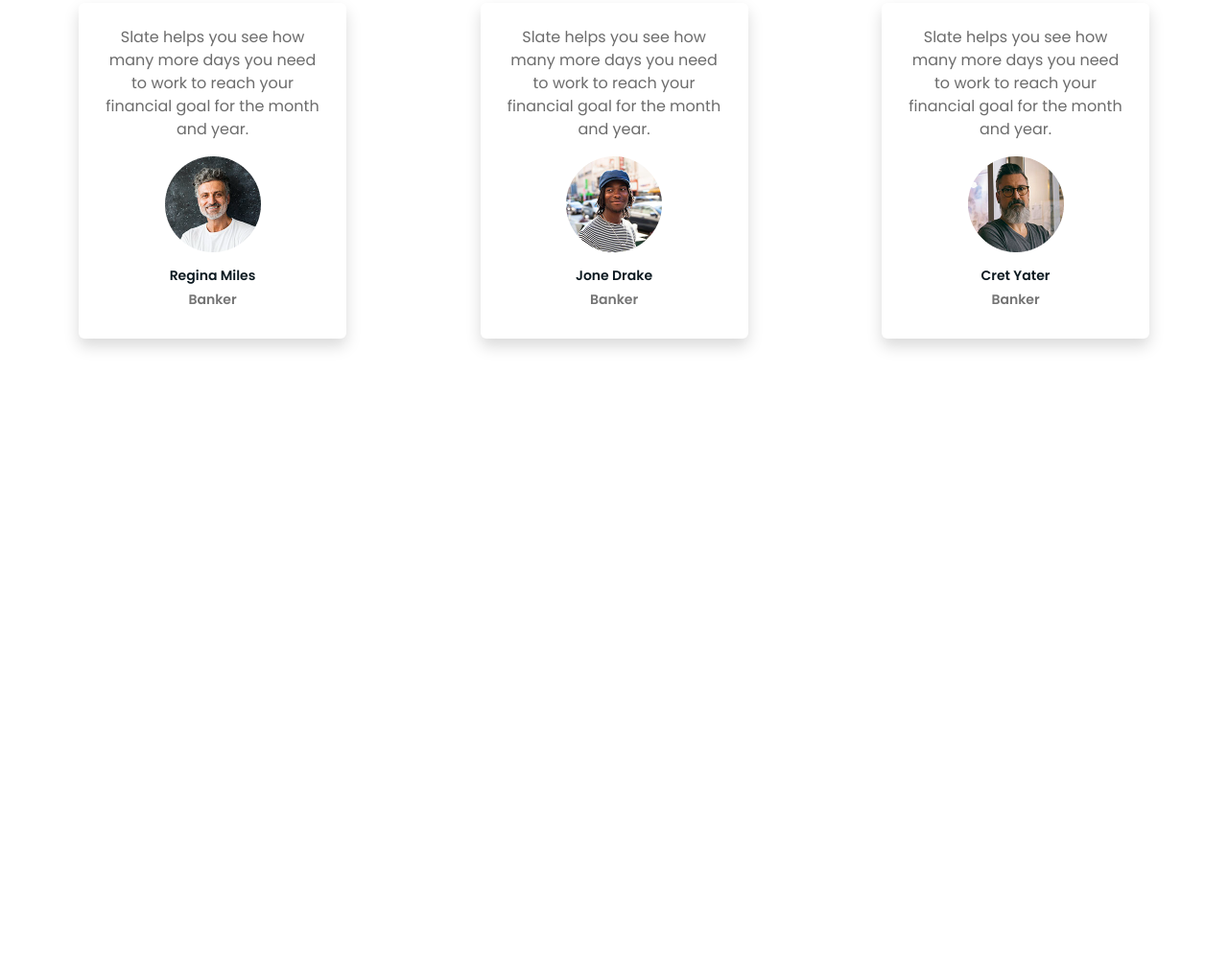
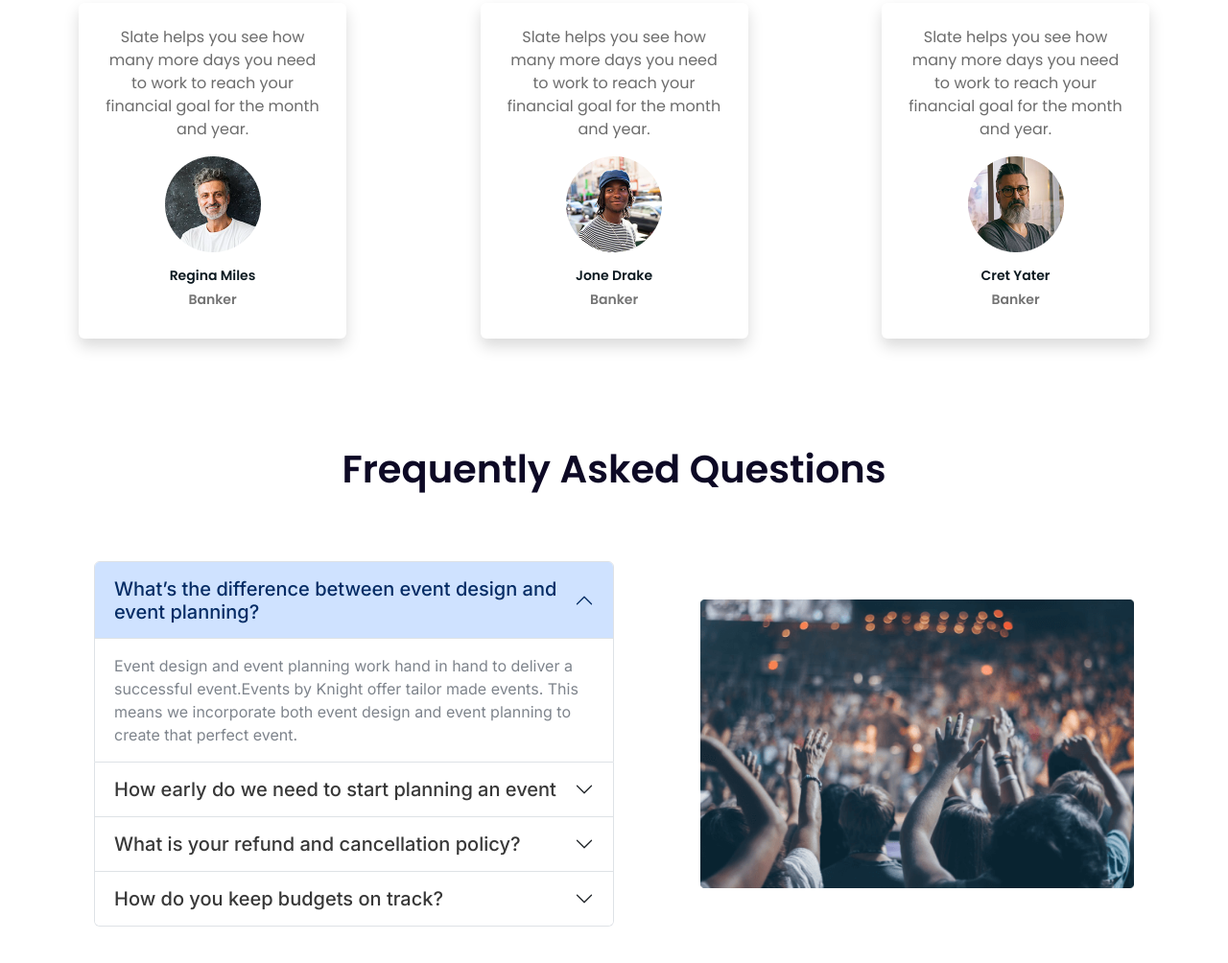
Before and after one commit to ajmainnishu/convention-center-phero, a plain HTML site: page index.html in a window 1280 px wide. Shown: the part 1179-2183 px from the top of the page at 96% size. Before the commit the page ends 1596 px from the top, so only its background shows below. Drawn offline with nearby package versions, Linux system fonts and the light colour scheme.

Commit message:
feat: Frequently asked section added

```diff
--- a/index.html
+++ b/index.html
@@ -151,6 +151,70 @@
         </section>
       <!-- happy section end -->
 
+
+      <!-- frequently section start -->
+      <section class="frequently">
+        <h2 class="text-center pt-5 pb-3 display-6">Frequently Asked Questions</h2>
+        <div class="d-flex justify-content-between flex-column-reverse flex-md-row my-5 px-3">
+          <div class="col-md-6 col-12 py-2">
+            <div class="accordion" id="accordionExample">
+              <div class="accordion-item">
+                <h3 class="accordion-header">
+                  <button class="accordion-button fs-5" type="button" data-bs-toggle="collapse" data-bs-target="#collapseOne" aria-expanded="true" aria-controls="collapseOne">
+                    What’s the difference between event design and event planning?
+                  </button>
+                </h3>
+                <div id="collapseOne" class="accordion-collapse collapse show" data-bs-parent="#accordionExample">
+                  <div class="accordion-body">
+                    Event design and event planning work hand in hand to deliver a successful event.Events by Knight offer tailor made events. This means we incorporate both event design and event planning to create that perfect event.
+                  </div>
+                </div>
+              </div>
+              <div class="accordion-item">
+                <h3 class="accordion-header">
+                  <button class="accordion-button collapsed fs-5" type="button" data-bs-toggle="collapse" data-bs-target="#collapseTwo" aria-expanded="false" aria-controls="collapseTwo">
+                    How early do we need to start planning an event
+                  </button>
+                </h3>
+                <div id="collapseTwo" class="accordion-collapse collapse" data-bs-parent="#accordionExample">
+                  <div class="accordion-body">
+                    Event design and event planning work hand in hand to deliver a successful event.Events by Knight offer tailor made events. This means we incorporate both event design and event planning to create that perfect event.
+                  </div>
+                </div>
+              </div>
+              <div class="accordion-item">
+                <h3 class="accordion-header">
+                  <button class="accordion-button collapsed fs-5" type="button" data-bs-toggle="collapse" data-bs-target="#collapseThree" aria-expanded="false" aria-controls="collapseThree">
+                    What is your refund and cancellation policy?
+                  </button>
+                </h3>
+                <div id="collapseThree" class="accordion-collapse collapse" data-bs-parent="#accordionExample">
+                  <div class="accordion-body">
+                    Event design and event planning work hand in hand to deliver a successful event.Events by Knight offer tailor made events. This means we incorporate both event design and event planning to create that perfect event.
+                  </div>
+                </div>
+              </div>
+              <div class="accordion-item">
+                <h3 class="accordion-header">
+                  <button class="accordion-button collapsed fs-5" type="button" data-bs-toggle="collapse" data-bs-target="#collapseFour" aria-expanded="false" aria-controls="collapseFour">
+                    How do you keep budgets on track?
+                  </button>
+                </h3>
+                <div id="collapseFour" class="accordion-collapse collapse" data-bs-parent="#accordionExample">
+                  <div class="accordion-body">
+                    Event design and event planning work hand in hand to deliver a successful event.Events by Knight offer tailor made events. This means we incorporate both event design and event planning to create that perfect event.
+                  </div>
+                </div>
+              </div>
+            </div>
+          </div>
+          <div class="col-md-5 col-12 d-flex align-items-center py-2">
+              <img class="w-100" src="./images/people.png" alt="">
+          </div>
+        </div>
+      </section>
+      <!-- frequently section end -->
+
     </main>
     <!-- main section end -->
 
--- a/style.css
+++ b/style.css
@@ -80,4 +80,24 @@ body {
     color: #747474;
 }
 /* happy section end */
+
+
+/* frequently section start */
+.frequently h2 {
+    font-family: 'Poppins', sans-serif;
+    font-weight: 600;
+    color: #0D0925;
+}
+.frequently button {
+    color: #383838;
+    font-family: 'Inter', sans-serif;
+    font-weight: 500;
+    /* font-size: 20px; */
+}
+.frequently .accordion-body {
+    color: #7E848C;
+    font-family: 'Inter', sans-serif;
+    font-weight: 400;
+}
+/* frequently section end */
 /* main section end */
```
